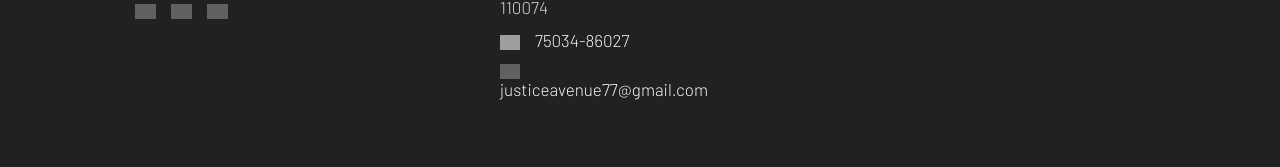
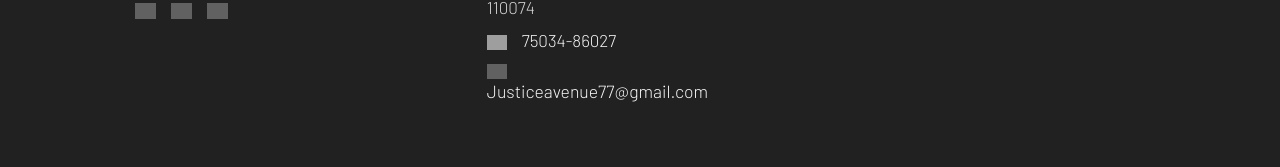
Before and after one commit to Extudio/justiceavenue, a plain HTML site: page index.html in a window 1280 px wide. Shown: the part 8225-8392 px from the top of the page. Drawn offline with nearby package versions, Linux system fonts and the light colour scheme; grey boxes are pictures that could not be loaded; a web font is replaced by a local one.

Commit message:
Update index.html

```diff
--- a/index.html
+++ b/index.html
@@ -816,7 +816,9 @@
                                     <div class="footer-text">75034-86027</div>
                                 </div>
                                 <div class="flex-footer"><img src="https://cdn.prod.website-files.com/66c756274183e3b605d4ce42/66c756274183e3b605d4ce72_email-black.webp" loading="lazy" alt="email black icon" class="footer-icon invert" />
-                                    <div class="footer-text">justiceavenue77@gmail.com</div>
+                                    <div class="footer-text">
+                                        <a href="mailto:justiceavenue77@gmail.com">Justiceavenue77@gmail.com</a>
+                                    </div>
                                 </div>
                             </div>
                         </div>
```
